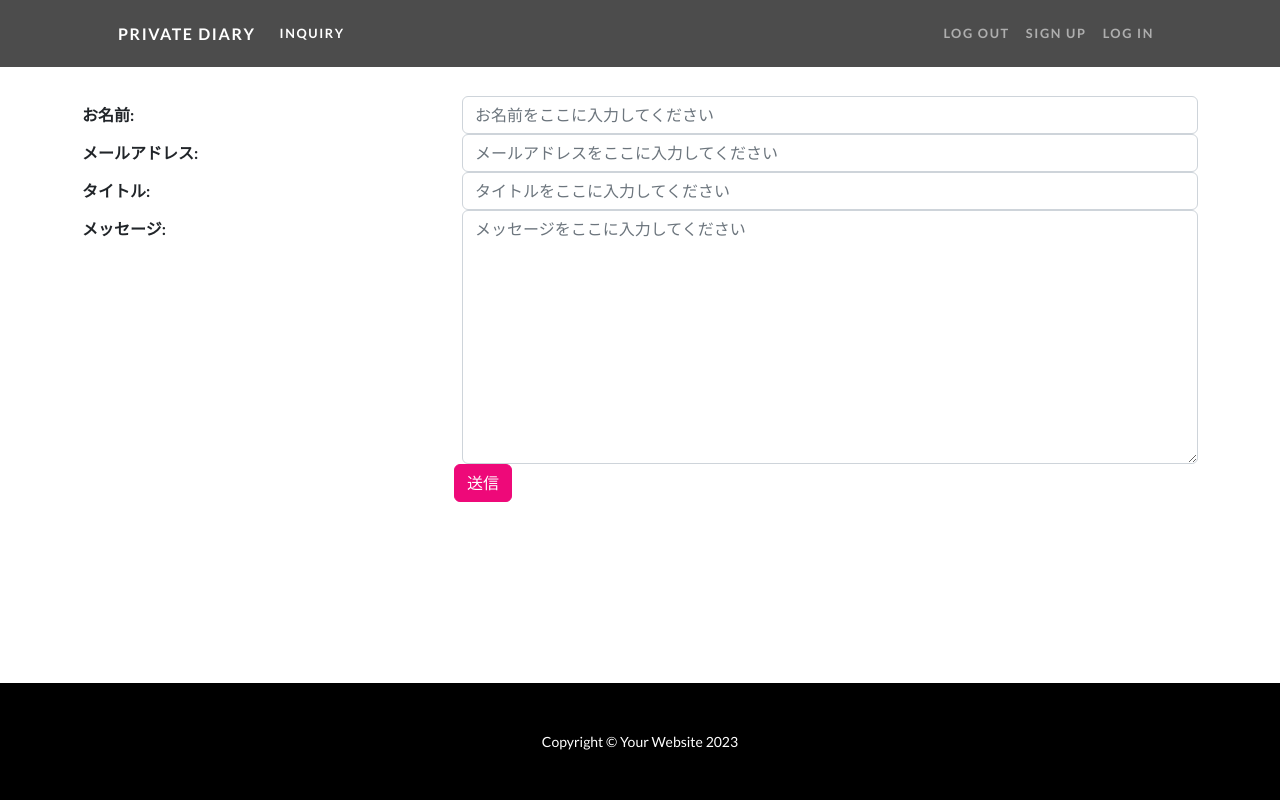
After one commit to kadu-v/django-learn, a Django app: page /inquiry in a window 1280 px wide. The commit adds this page. Run offline with Django 4.2, Linux system fonts and the light colour scheme; some libraries are stand-ins or nearby versions.

Commit message:
Add: Chapter 8

```diff
--- /dev/null
+++ b/diary/forms.py
@@ -0,0 +1,20 @@
+from django import forms
+from django.forms.utils import ErrorList
+
+class InquiryForm(forms.Form):
+    name = forms.CharField(label='お名前', max_length=30)
+    email = forms.EmailField(label='メールアドレス')
+    title = forms.CharField(label='タイトル', max_length=30)
+    message = forms.CharField(label='メッセージ', widget=forms.Textarea)
+
+    def __init__(self, *args, **kwargs):
+        super().__init__(*args, **kwargs)
+
+        self.fields['name'].widget.attrs['class'] = 'form-control col-9'
+        self.fields['name'].widget.attrs['placeholder'] = 'お名前をここに入力してください'
+        self.fields['email'].widget.attrs['class'] = 'form-control col-11'
+        self.fields['email'].widget.attrs['placeholder'] = 'メールアドレスをここに入力してください'
+        self.fields['title'].widget.attrs['class'] = 'form-control col-11'
+        self.fields['title'].widget.attrs['placeholder'] = 'タイトルをここに入力してください'
+        self.fields['message'].widget.attrs['class'] = 'form-control col-12'
+        self.fields['message'].widget.attrs['placeholder'] = 'メッセージをここに入力してください'
--- a/diary/templates/base.html
+++ b/diary/templates/base.html
@@ -40,14 +40,15 @@
                 <div class="collapse navbar-collapse" id="navbarResponsive">
                     <ul class="navbar-nav me-auto">
                         <li class="nav-item">
-                            <a class="nav-link {% block active_inquiry %}{% endblock %}" href="#">INQUIRY</a>
+                            <a class="nav-link {% block active_inquiry %}{% endblock %}"
+                                href="{% url 'diary:inquiry' %}">INQUIRY</a>
                         </li>
                     </ul>
                     <ul class="navbar-nav ms-auto">
                         <li class="nav-item">
                             <a class="nav-link" href="#">Log Out</a>
                         </li>
-                        <li class="nav-item">
+                        <li class=" nav-item">
                             <a class="nav-link" href="#">Sign Up</a>
                         </li>
                         <li class="nav-item">
--- /dev/null
+++ b/diary/templates/inquiry.html
@@ -0,0 +1,35 @@
+{% extends 'base.html' %}
+
+{% block title %}お問い合わせ | Private Diary{% endblock %}
+
+{% block active_inquiry %}active{% endblock %}
+
+{% block contents %}
+<div class="container">
+    <div class="row">
+        <div class="my-div-style">
+            <form method="post">
+                {% csrf_token %}
+
+                {{ form.non_field_errors }}
+
+                {% for field in form %}
+                <div class="form-group row">
+                    <label for="{{ field.id_for_label }}" class="col-sm-4 col-form-label">
+                        <strong>{{ field.label_tag }}</strong>
+                    </label>
+                    <div class="col-sm-8">
+                        {{ field }}
+                        {{ field.errors }}
+                    </div>
+                </div>
+                {% endfor %}
+
+                <div class="offset-sm-4 col-sm-8">
+                    <button class="btn btn-primary" type="submit">送信</button>
+                </div>
+            </form>
+        </div>
+    </div>
+</div>
+{% endblock %}
--- a/diary/urls.py
+++ b/diary/urls.py
@@ -4,4 +4,5 @@ from . import views
 app_name = 'diary'
 urlpatterns = [
     path('', views.IndexView.as_view(), name='index'),
+    path('inquiry', views.InquiryView.as_view(), name='inquiry'),
 ]
--- a/diary/views.py
+++ b/diary/views.py
@@ -1,6 +1,11 @@
-from django.shortcuts import render
 from django.views import generic
+from .forms import InquiryForm
 # Create your views here.
 
 class IndexView(generic.TemplateView):
     template_name = "index.html"
+
+
+class InquiryView(generic.FormView):
+    template_name = "inquiry.html"
+    form_class = InquiryForm
--- a/static/css/mystyle.css
+++ b/static/css/mystyle.css
@@ -8,3 +8,7 @@ body,
 footer {
     margin-top: auto;
 }
+
+.my-div-style {
+    margin-top: 6rem;
+}
```
Also changed, not shown: 2 other files.
